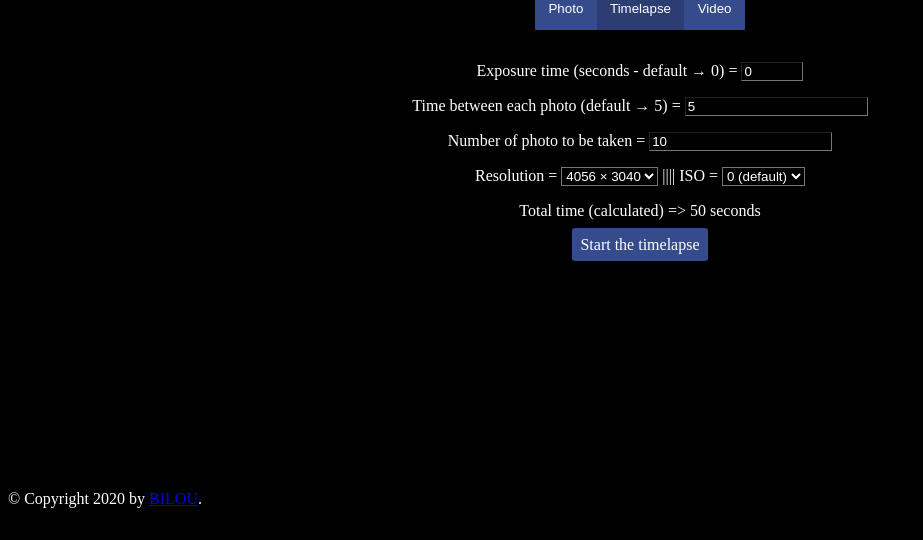
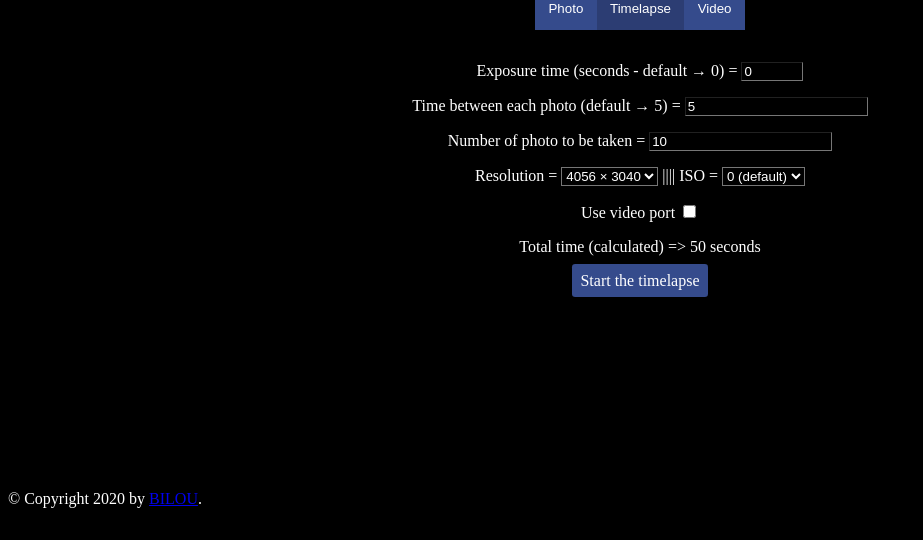
Before and after one commit to Bilou4/hubble-berry, a Flask app: template appFolder/templates/functionalities.html in a window 1280 px wide, after a click on "Timelapse". Shown: the part 260-800 px from the top of the page, without its empty margins (0-923 px from the left). Run offline with Flask 2, Linux system fonts and the light colour scheme; the template is opened without the code that fills it, so the values that code supplies are empty.

Commit message:
use video port is now set by a checkbox

```diff
--- a/appFolder/routes.py
+++ b/appFolder/routes.py
@@ -227,12 +227,14 @@ def take_timelapse():
         number_photos = int(float(request.form['number_photos'].replace(',','.')))
         resolution = (int(request.form['resolution_timelapse'].split(',')[0]), int(request.form['resolution_timelapse'].split(',')[1]))
         iso = int(request.form['iso_timelapse'])
+        use_video_port = True if request.form['use_video_port_checkbox']=='true' else False
         dic_forms = {
             'exposure_photo': exposure_photo,
             'time_between_photos': time_between_photos,
             'number_photos': number_photos,
             'resolution': resolution,
             'iso': iso,
+            'use_video_port': use_video_port
         }
     except Exception as e:
         message_error = "[take_timelapse] " + str(e)
--- a/appFolder/static/js/functionalities.js
+++ b/appFolder/static/js/functionalities.js
@@ -117,6 +117,7 @@ $(document).ready(function(){
 					+'&time_between_photos=' + $('#time_between_photos').val()
 					+'&number_photos=' + $('#number_photos').val()
 					+'&iso_timelapse='+$('#iso_timelapse').val()
+					+'&use_video_port_checkbox='+$('#use_video_port_checkbox').is(":checked")
 					+'&resolution_timelapse='+$('#resolution_timelapse').val(),
 
 			success : function(response){
--- a/appFolder/templates/functionalities.html
+++ b/appFolder/templates/functionalities.html
@@ -228,6 +228,10 @@
 				<option value="800">800</option>
 			</select>
 		</p>
+		<p>
+			<label for="video_port">{{ _("Use video port") }}</label>
+			<input type="checkbox" id="use_video_port_checkbox" name="video_port">
+		</p>
 		<p>{{ _("Total time (calculated)") }} => <span id="calculated_time_minutes"></span> <span id="calculated_time_minutes_txt">{{ _("minutes") }}</span> <span id="calculated_time_seconds">50 </span> <span id="calculated_time_seconds_txt">{{ _("seconds") }}</span></p>
 		<a class="button" id="take_timelapse" href="#">{{ _("Start the timelapse") }}</a>
 
--- a/appFolder/utils.py
+++ b/appFolder/utils.py
@@ -47,7 +47,7 @@ def get_dic_of_files():
     """Function to retrieve files in picture, timelapse and video folder
 
     Returns:
-        dictionnary: contains a list of files that are in each folder
+        dict: contains a list of files that are in each folder
     """
     list_photos = sorted(os.listdir(picture_directory))
     list_photos.remove('do_not_remove.txt')
@@ -158,7 +158,7 @@ def utils_take_timelapse(dic_elems):
             camera.resolution = dic_elems['resolution']
             camera.shutter_speed = dic_elems['exposure_photo'] * 1000000
             add_exif_tags(camera)
-            vide_port = True if dic_elems['time_between_photos'] < 2 else False
+            vide_port = dic_elems['use_video_port_checkbox']
             logger.info('Camera set up')
             if dic_elems['exposure_photo'] > 10:
                 sleep(30) # warmup
```
